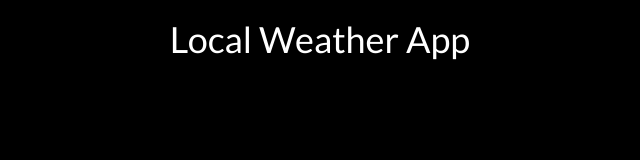
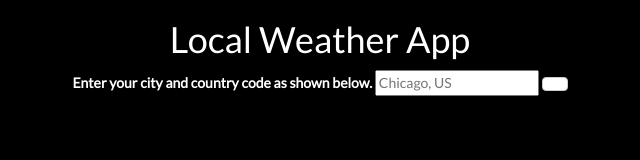
Before and after one commit to syearian/local-weather, a plain HTML site: page index.html in a window 1280 px wide. Shown: the whole page, without its empty margins (320-960 px from the left). Drawn offline with nearby package versions, Linux system fonts and the light colour scheme; no server answers.

Commit message:
Add location input section

```diff
--- a/index.html
+++ b/index.html
@@ -17,7 +17,20 @@
 
       <div class="row">
         <div class="col-xs-12 col-sm-8 col-sm-offset-2 col-md-6 col-md-offset-3 text-center">
+
           <h1>Local Weather App</h1>
+          <form>
+            <label for="cityCountry">Enter your city and country code as shown below.</label>
+            <input id="cityCountry" type="text" name="cityCountry" placeholder="Chicago, US">
+            <button class="btn btn-default"></button>
+          </form>
+
+        </div>
+      </div>
+
+      <div class="row">
+        <div id="weatherCard" class="col-xs-12 col-sm-8 col-sm-offset-2 col-md-6 col-md-offset-3 text-center">
+
           <h3 id="city"></h3>
           <p id="temp"></p>
 
```
